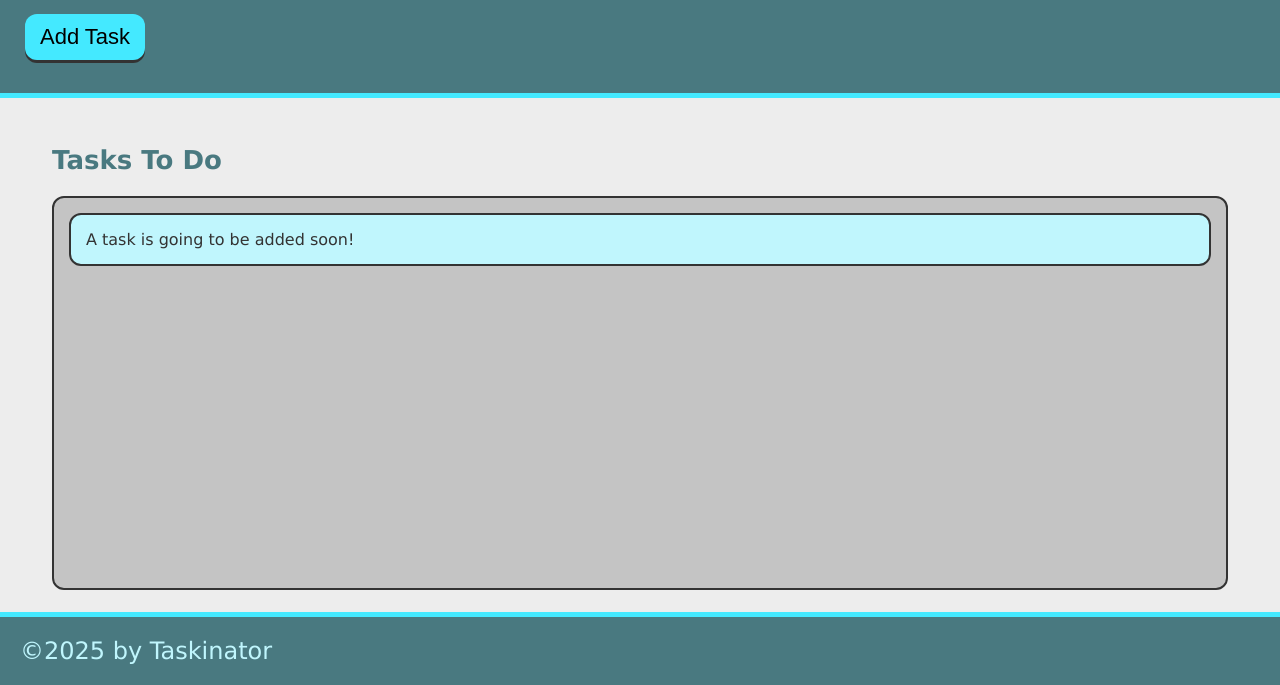
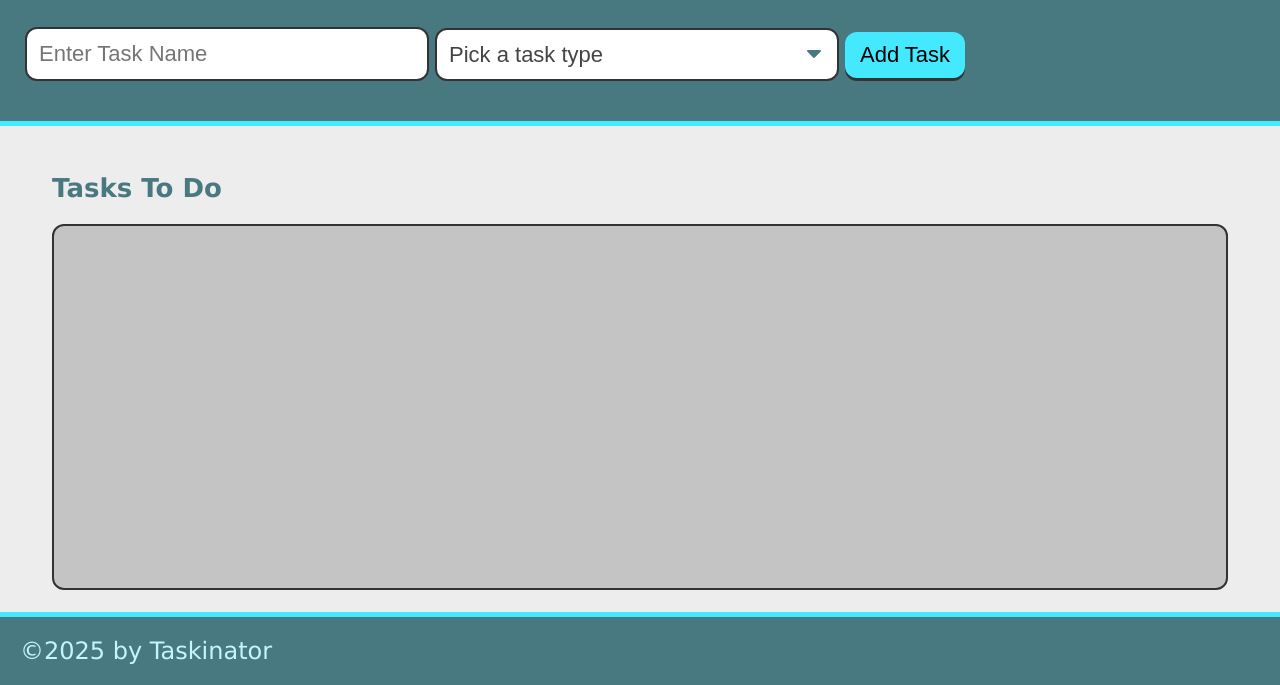
Before and after one commit to JaredLove/Taskinatorv1, a plain HTML site: page index.html in a window 1280 px wide. Shown: the part 115-800 px from the top of the page. Drawn offline with Linux system fonts and the light colour scheme.

Commit message:
added form for user input

```diff
--- a/index.html
+++ b/index.html
@@ -15,10 +15,25 @@
     <p>
       Click the button below to add a new task!
     </p>
+    <form action="submit" id="task-form">
+      <div class="form-group">
+        <input type="text" placeholder="Enter Task Name" name="task-name"></input>
+      </div>
+      <div class="form-group">
+        <select name="task-type" class="select-dropdown">
+          <option value="" disabled selected>Pick a task type</option>
+          <option value="Print">Print</option>
+          <option value="Web">Web</option>
+          <option value="Mobile">Mobile</option>
+        </select>
+      </div>
+      <div class="form-group">
+        <button class="btn" id="save-task">
+          Add Task
+        </button>
+      </div>
+    </form>
 
-    <button class="btn" id="save-task">
-      Add Task
-    </button>
   </header>
 
   <main class="page-content">
@@ -27,9 +42,6 @@
         Tasks To Do
       </h2>
       <ul class="task-list" id="tasks-to-do">
-        <li class="task-item">
-          A task is going to be added soon!
-        </li>
       </ul>
     </section>
   </main>
```
